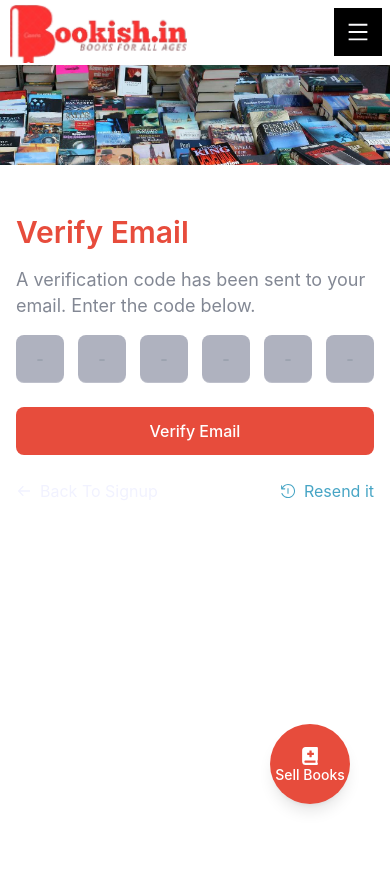
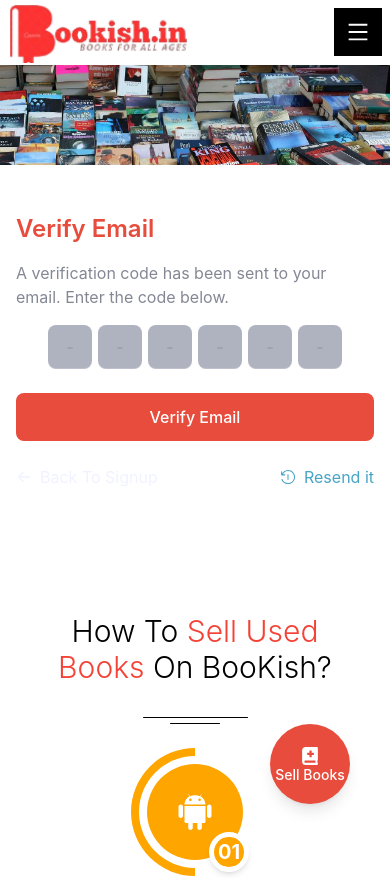
Before and after one commit to YaSi9R/boookish, a React (Create React App) app in the folder react-app/: page /verify-email in a window 390 px wide. Shown: the top 878 px of the page. Built offline with nearby package versions, Linux system fonts and the light colour scheme.

Commit message:
finally updated code

```diff
--- a/react-app/src/Pages/VerifyEmail.jsx
+++ b/react-app/src/Pages/VerifyEmail.jsx
@@ -64,20 +64,24 @@ function VerifyEmail() {
           background: `rgba(0, 0, 0, 0) url(${bgImage}) center center no-repeat`,
           backgroundSize: "cover",
         }}
-          ></div>
-<div className="min-h-[calc(100vh-3.5rem)] grid justify-center items-start pt-8">
+      >
+
+      </div>
+      <div className="min-h-[calc(50vh-3.5rem)] grid justify-center items-start pt-8 mb-[50px] sm:px-6 md:px-8">
         {loading ? (
           <div className="spinner"></div>
         ) : (
-        <div className="max-w-[500px] p-4 lg:p-8">
-          <h1 className="text-[#E74C3C] font-semibold text-[1.875rem] leading-[2.375rem]">
+          <div className="w-full max-w-[500px] p-4 sm:p-6 md:p-8 lg:p-8">
+            <h1 className="text-[#E74C3C] font-semibold text-[1.5rem] sm:text-[1.875rem] leading-[2rem] sm:leading-[2.375rem]">
               Verify Email
             </h1>
-          <p className="text-[1.125rem] leading-[1.625rem] my-4 text-richblack-300">
+            <p className="text-[1rem] sm:text-[1.125rem] leading-[1.5rem] sm:leading-[1.625rem] my-4 text-richblack-300">
               A verification code has been sent to your email. Enter the code below.
             </p>
 
             <form onSubmit={handleVerifyAndSignup}>
+                      <div className="flex justify-center gap-2 sm:gap-4 flex-wrap sm:flex-nowrap">
+
               <OtpInput
                 value={otp}
                 onChange={setOtp}
@@ -89,11 +93,12 @@ function VerifyEmail() {
                     style={{
                       boxShadow: "inset 0px -1px 0px rgba(255, 255, 255, 0.18)",
                     }}
-                  className="w-[48px] lg:w-[60px] bg-richblack-100 rounded-[0.5rem] text-black font-bold text-center aspect-square focus:border-0 focus:outline-2 focus:outline-[#E74C3C]"
+                className="w-[44px] sm:w-[48px] lg:w-[60px] bg-richblack-100 rounded-[0.5rem] text-black font-bold text-center aspect-square focus:border-0 focus:outline-2 focus:outline-[#E74C3C]"
                   />
                 )}
                 containerStyle={{ justifyContent: "space-between", gap: "0 6px" }}
               />
+              </div>
               <button
                 type="submit"
                 className="w-full bg-[#E74C3C] py-[12px] px-[12px] rounded-[8px] mt-6 font-medium text-white hover:bg-[#b52417] duration-[75] "
```
Lines whose indentation alone changed are shown as unchanged.
